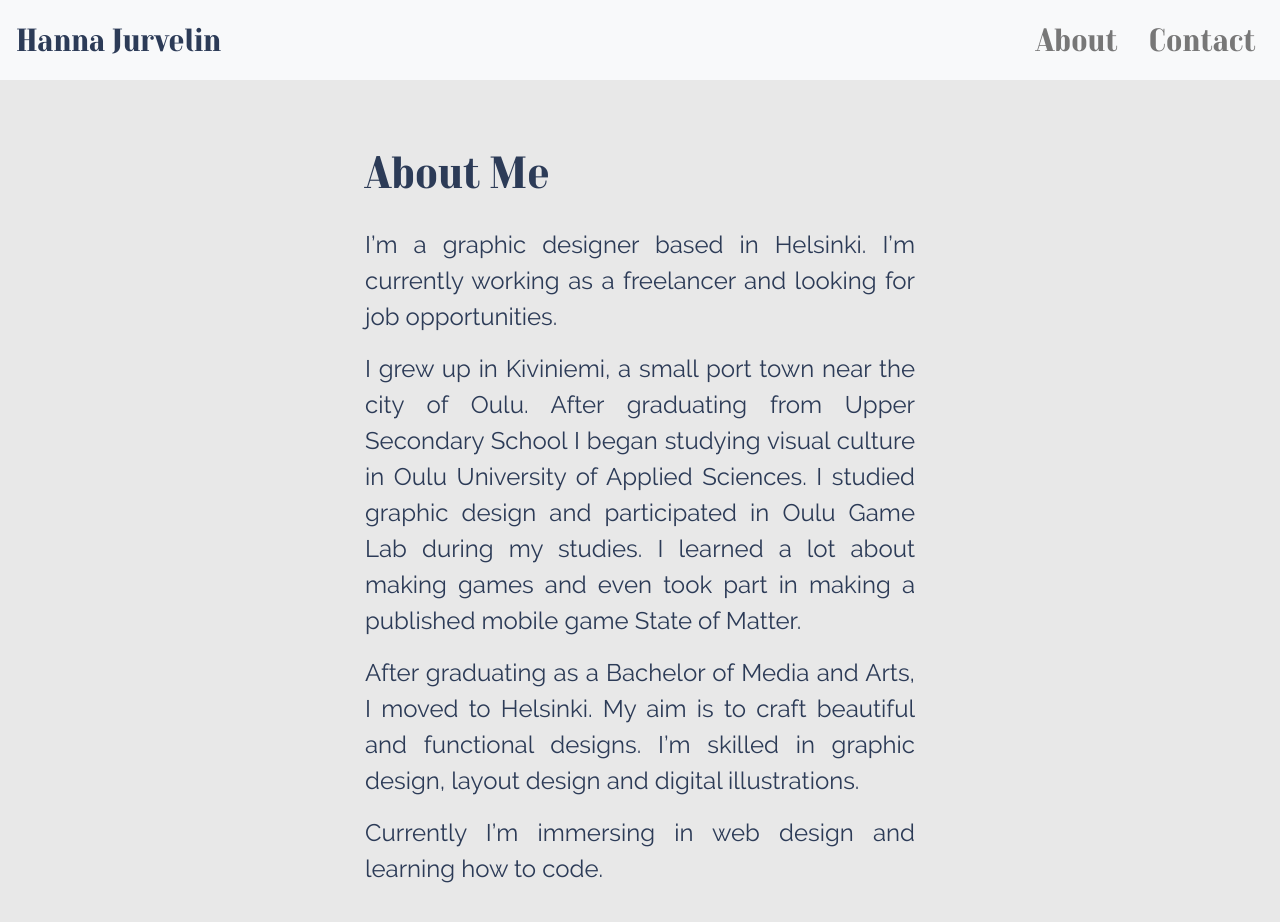
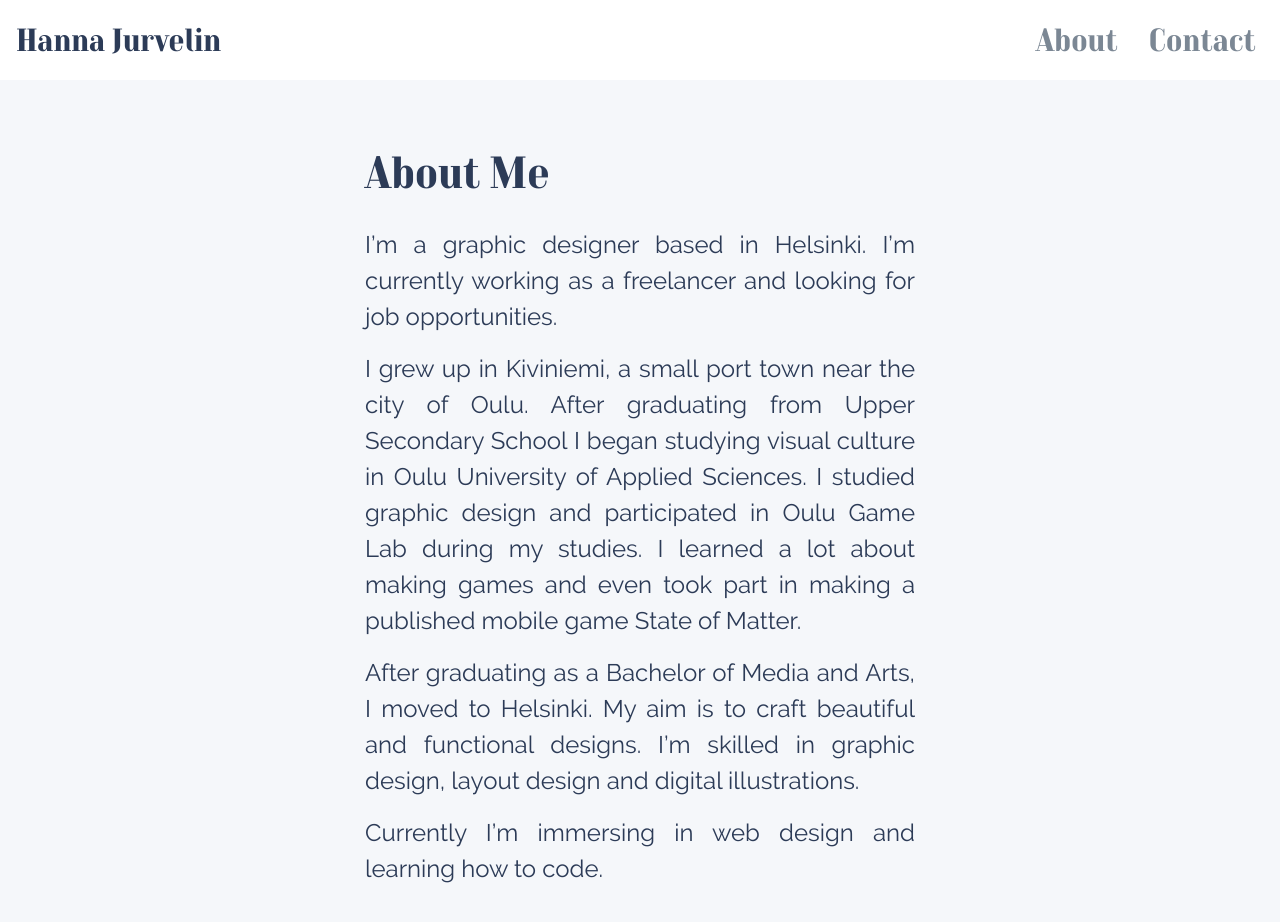
Before and after one commit to HannaJurvelin/hannajurvelin, a Jekyll site: the page built from about.md, in a window 1280 px wide and 968 px high. Shown: the top 922 px of the window. Built offline with Jekyll 4.4.1, drawn with Linux system fonts in a browser that asks for light colours; nearby versions of some CDN libraries.

Commit message:
Edit colors

```diff
--- a/_includes/header.html
+++ b/_includes/header.html
@@ -1,7 +1,7 @@
 {% include head.html %}
 
 <header>
-    <nav class="navbar sticky-top navbar-expand-lg navbar-light bg-light">
+    <nav class="navbar sticky-top navbar-expand-lg navbar-light">
         <a class="navbar-brand brandName" href="/">Hanna Jurvelin</a>
             <ul class="nav navbar-nav float-right">
                 <li class="nav-item active">
--- a/css/main.css
+++ b/css/main.css
@@ -1,6 +1,6 @@
 body {
     margin:0;
-    background: #E8E8E8;
+    background: #F5F7FA;
 }
 
 article {
@@ -23,6 +23,10 @@ footer {
 
 p, h1 {
     color: #2c3b57;
+}
+
+.navbar{
+    background: #fff;
 }
 
 @font-face {
@@ -251,7 +255,7 @@ nav a{
 }
 
 .nav-item a{
-    color: #777 !important;
+    color: #7B8794 !important;
 }
 
 .sticky-top{
```
